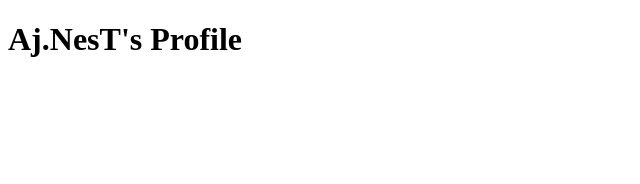
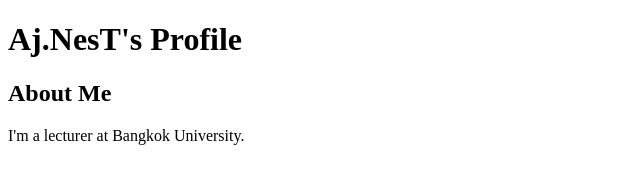
Before and after one commit to ajnesttheseries/ajnest-profile-project, a plain HTML site: page index.html in a window 1280 px wide. Shown: the whole page, without its empty margins (0-640 px from the left). Drawn offline with Linux system fonts and the light colour scheme.

Commit message:
Add subtopic and text
add subtopic and text

```diff
--- a/index.html
+++ b/index.html
@@ -8,5 +8,7 @@
 </head>
 <body>
     <h1>Aj.NesT's Profile</h1>
+    <h2>About Me</h2>
+    <p>I'm a lecturer at Bangkok University.</p>
 </body>
 </html>
```
